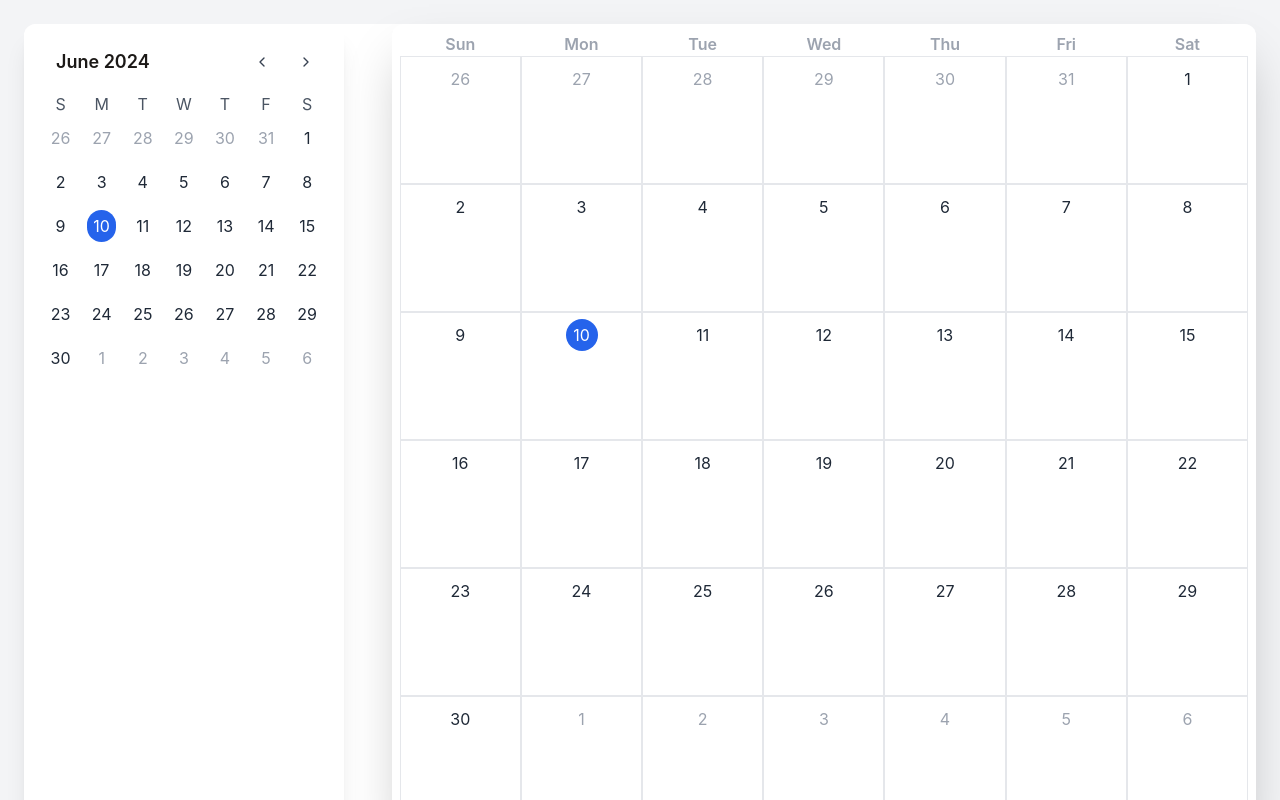
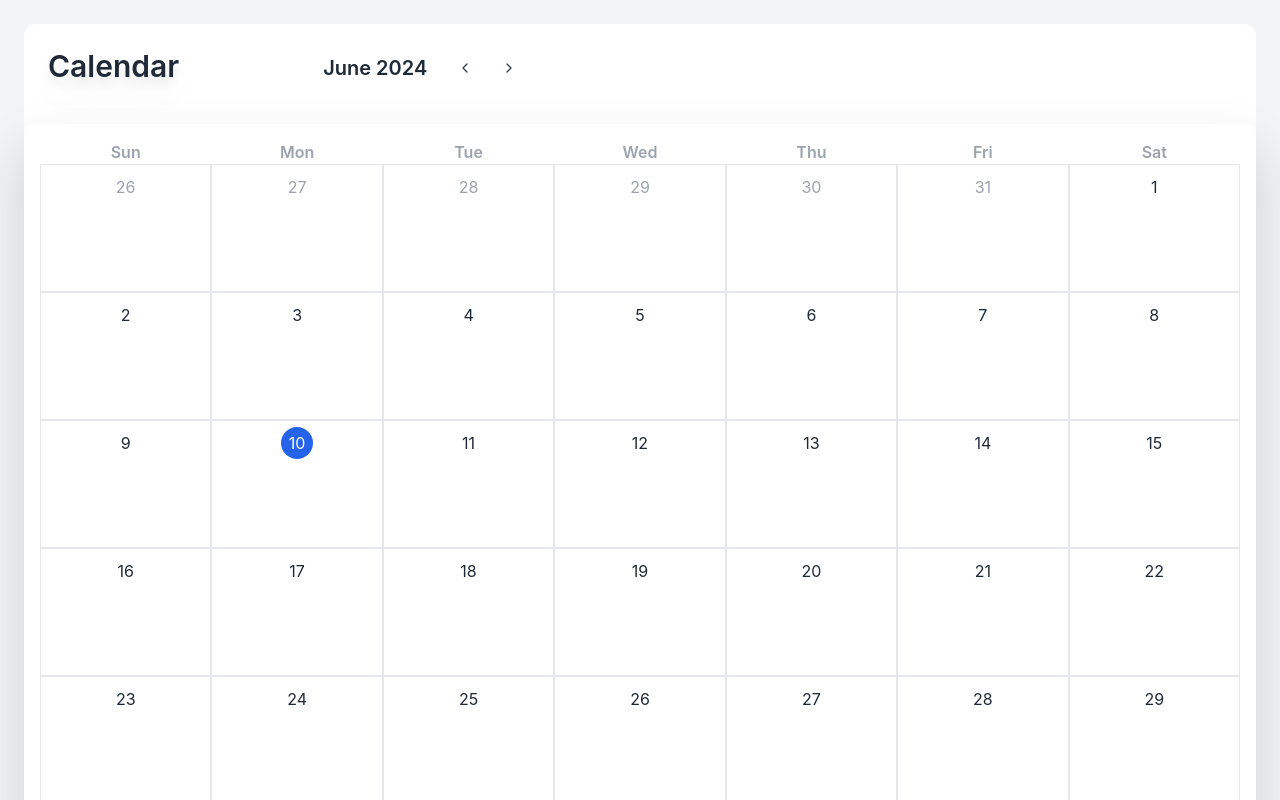
Before and after one commit to mrseeker53/calendar, a React (Vite) app: page / in a window 1280 px wide. Shown: the top 800 px of the page. Built offline with nearby package versions, Linux system fonts and the light colour scheme.

Commit message:
update style for Calendar Header

```diff
--- a/src/components/Calendar/Calendar.jsx
+++ b/src/components/Calendar/Calendar.jsx
@@ -1,9 +1,8 @@
 import React, { useState } from "react";
 import { addMonths, subMonths } from "date-fns";
 import CalendarHeader from "./CalendarHeader";
-import CalendarWeek from "./CalendarWeek";
-import CalendarDays from "./CalendarDays";
-import TaskModal from "../Task/TaskModal";
+// import CalendarWeek from "./CalendarWeek";
+// import CalendarDays from "./CalendarDays";
 import TasksDisplay from "../Task/TasksDisplay";
 import { useSelector } from "react-redux";
 
@@ -27,28 +26,15 @@ const Calendar = () => {
 	};
 
 	return (
-		<div className="flex bg-white rounded-xl w-full my-6">
-			<div className="bg-white rounded-xl shadow-xl px-4 py-6">
+		<div className="bg-white rounded-xl w-full my-6">
+			<div className="rounded-lg px-4 py-6">
 				<CalendarHeader
 					currentMonth={currentMonth}
 					prevMonth={prevMonth}
 					nextMonth={nextMonth}
 				/>
-				<CalendarWeek currentMonth={currentMonth} />
-				<CalendarDays
-					currentMonth={currentMonth}
-					selectedDate={selectedDate}
-					onDateClick={(day) => setSelectedDate(day)}
-					tasks={tasks}
-				/>
-				{showModal && (
-					<TaskModal
-						selectedDate={selectedDate}
-						onClose={() => setShowModal(false)}
-					/>
-				)}
 			</div>
-			<div className="bg-white p-2 shadow-2xl rounded-xl ml-12 w-3/4">
+			<div className="bg-white p-4 drop-shadow-2xl rounded-xl">
 				<TasksDisplay
 					currentMonth={currentMonth}
 					onAddTasksClick={openModal}
--- a/src/components/Calendar/CalendarHeader.jsx
+++ b/src/components/Calendar/CalendarHeader.jsx
@@ -5,14 +5,15 @@ import { format } from "date-fns";
 import { FiChevronLeft, FiChevronRight } from "react-icons/fi";
 
 const CalendarHeader = ({ currentMonth, prevMonth, nextMonth }) => {
-
-
 	return (
-		<div className="flex justify-between items-center mb-4 px-2">
-			<span className="text-lg font-semibold text-stone-900 pl-2">
-				{format(currentMonth, "MMMM yyyy")}
-			</span>
-			<div className="flex items-center space-x-4">
+		<div className="flex items-center mb-4 px-2">
+			<div className="flex items-center justify-between">
+				<h3 className="text-gray-800 text-3xl font-semibold cursor-pointer drop-shadow-xl pr-36">Calendar</h3>
+				<span className="text-xl font-semibold text-gray-800 pt-1">
+					{format(currentMonth, "MMMM yyyy")}
+				</span>
+			</div>
+			<div className="flex items-center space-x-4 pl-6 pt-1">
 				<button
 					onClick={prevMonth}
 					className="p-1.5 bg-white text-gray-700 hover:bg-slate-100 border-none focus:outline-none focus:bg-slate-200 rounded-full"
```
